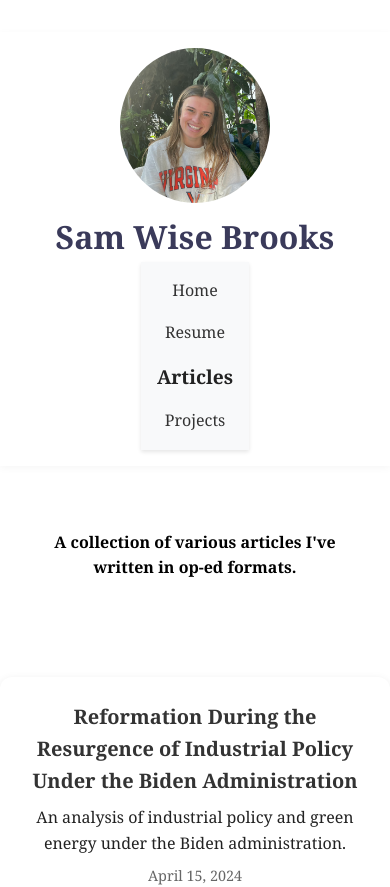
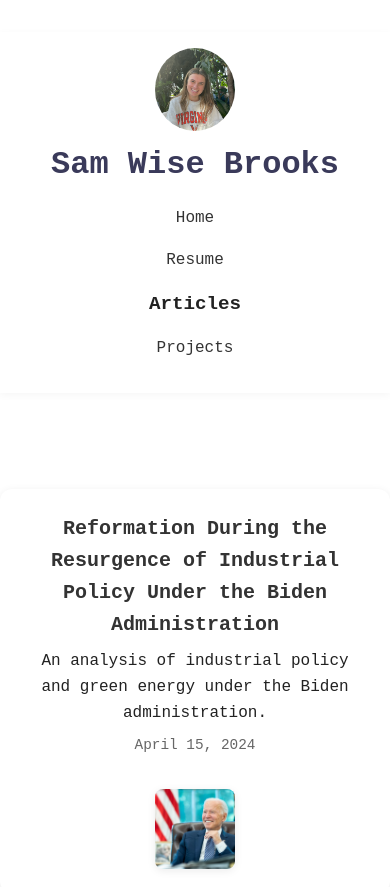
Before and after one commit to samwise3/SamWiseDev, a React (Vite) app: page /articles in a window 390 px wide. Shown: the top 887 px of the page. Built offline with nearby package versions, Linux system fonts and the light colour scheme.

Commit message:
fix: update resume links to be clickable

```diff
--- a/src/components/common/Card.tsx
+++ b/src/components/common/Card.tsx
@@ -52,7 +52,7 @@ function Card({
                                         transform: expanded ? 'rotate(180deg)' : 'rotate(0deg)'
                                     }}
                                 >
-                                   ▼
+                                    ▼
                                 </span>
                             </button>
                         </>
--- a/src/pages/Articles.jsx
+++ b/src/pages/Articles.jsx
@@ -41,11 +41,6 @@ function Articles() {
       <header>
         <Header/>
       </header>
-      <main>
-        <div className="center">
-          <h4>A collection of various articles I've written in op-ed formats.</h4>
-        </div>
-      </main>
       <div className="cards-list">
         {articles.map((article, index) => (
           <Card
--- a/src/styles/styles.css
+++ b/src/styles/styles.css
@@ -13,9 +13,6 @@ a {
   color: #333;
   text-decoration: none;
 }
-a:hover {
-  color: #007bff;
-}
 
 /* Common page container */
 .page-container, .home-container {
@@ -28,6 +25,8 @@ a:hover {
 header {
   text-align: center;
   padding: 2rem 0;
+  font-family: 'Courier New', monospace;
+
 }
 
 .profile-container {
@@ -43,15 +42,13 @@ header {
 }
 
 #profile {
-  max-width: 200px;
+  max-width: 120px;
   border-radius: 50%;
 }
 
 /* Navigation */
 .navbar {
-  background-color: #f8f9fa;
   padding: 1rem;
-  box-shadow: 0 2px 4px rgba(0,0,0,0.1);
 }
 
 .navbar ul {
@@ -104,13 +101,6 @@ main {
 
 #projects li {
   margin-top: 0.5rem;
-}
-
-/* About Me page */
-.story-map {
-  max-width: 1200px;
-  margin: 0 auto;
-  box-shadow: 0 2px 8px rgba(0,0,0,0.1);
 }
 
 /* Resume page */
@@ -191,7 +181,7 @@ main {
   }
 
   #profile {
-    max-width: 150px;
+    max-width: 80px;
   }
 
   .navbar ul {
@@ -352,6 +342,7 @@ main {
   transition: transform 0.2s, box-shadow 0.2s;
   max-width: 800px;
   width: 100%;
+  font-family: 'Courier New', monospace;
 }
 
 .custom-card:hover {
```
Also changed, not shown: public/assets/Resume.md (+1 -1 lines), 1 other file (tests, documents, lock files or other folders).
